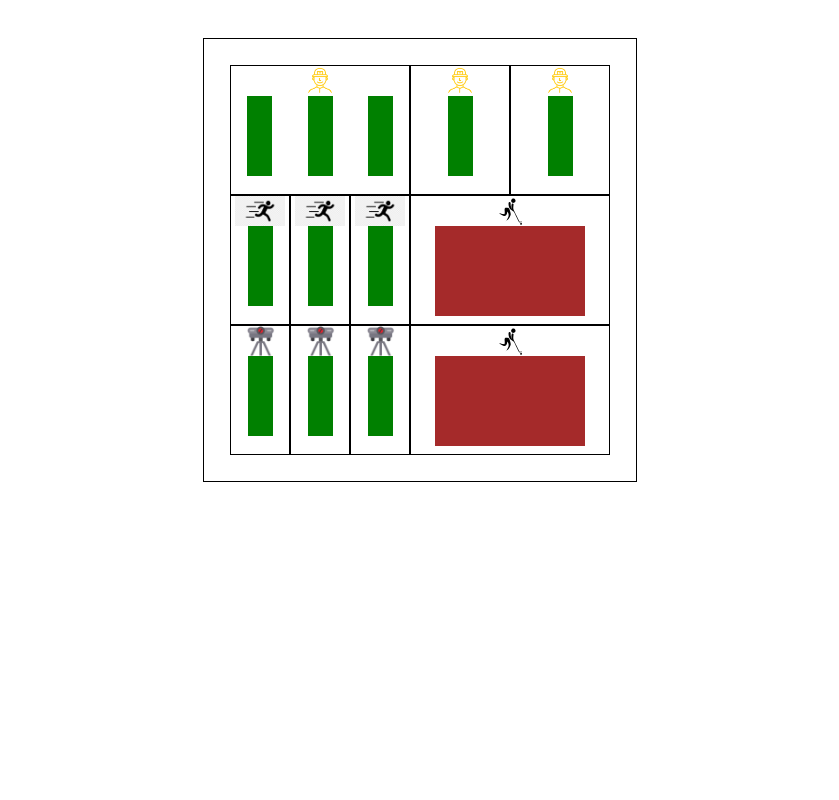
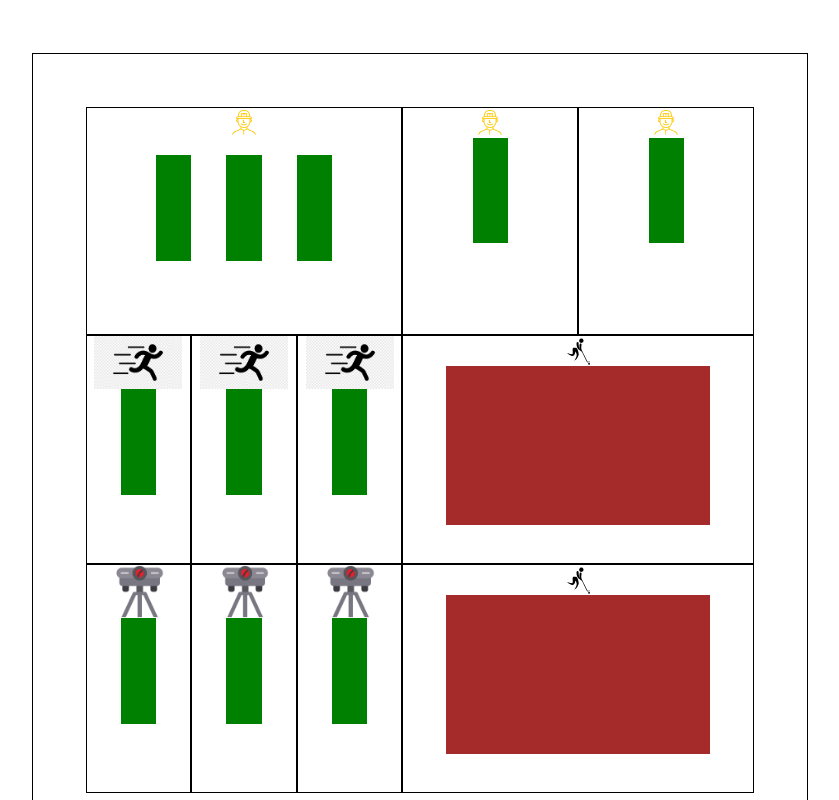
Before and after one commit to mvishnurana1/revo-bookings-app, a React (Create React App) app: page / in a window 1280 px wide. Shown: the whole page, without its empty margins (220-1059 px from the left). Built offline with nearby package versions, Linux system fonts and the light colour scheme.

Commit message:
Changed px to rems

```diff
--- a/src/Components/Map/Map.css
+++ b/src/Components/Map/Map.css
@@ -1,7 +1,7 @@
 .boundary {
   align-items: center;
   display: flex;
-  justify-content: center;
+  justify-content: space-around;
 }
 
 .bowlingMachine {
@@ -9,9 +9,9 @@
   border: 1px solid black;
   color: pink;
   display: flex;
-  height: 130px;
-  width: 60px;
-  writing-mode: vertical-rl;
+  height: 13rem;
+  width: 6rem;
+  flex-direction: column;
 }
 
 .bowlingMachineBox {
@@ -19,15 +19,15 @@
   border:1px solid black;
   display: flex;
   flex-direction: column;
-  height: 130px;
-  width: 180px;
+  height: 13rem;
+  width: 18rem;
 }
 
 .bowlingMachineBorder {
   align-items: center;
   display: flex;
-  height: 30px;
-  width: 30px;
+  height: 3rem;
+  width: 3rem;
 }
 
 .columnStyle {
@@ -37,8 +37,8 @@
 
 .court {
   background-color: brown;
-  height: 90px;
-  width: 150px;
+  height: 9rem;
+  width: 15rem;
 }
 
 .CoachesBox1 {
@@ -46,54 +46,49 @@
   border: 1px solid black;
   display: flex;
   flex-direction: column;
-  height: 130px;
-  width: 100px;
+  height: 13rem;
+  width: 10rem;
 }
 
 .floorBall {
   align-items: center;
   border: 1px solid black;
   display: flex;
-  height: 130px;
-  width: 200px;
-  writing-mode: vertical-rl;
+  height: 13rem;
+  width: 20rem;
+  flex-direction: column;
 }
 
 .imgStyles {
   align-content: center;
   display: flex;
-  height: 50px;
-  width: 50px;
+  height: 5rem;
+  width: 5rem;
 }
 
 .imgStyling {
-  width: 50px;
-  height: 50px;
+  width: 5rem;
+  height: 5rem;
 }
 
 .pitch {
   background-color: green;
-  width: 25px;
-  height: 80px;
+  width: 2rem;
+  height: 6rem;
 }
 
 .pitchBorders {
   align-items: center;
   display: flex;
-  height: 30px;
-  width: 50px;
+  height: 3rem;
+  width: 5rem;
 }
 
 .revoSports {
   border: 1px solid black;
   cursor: pointer;
-  margin-top: 3%;
-  padding: 2%;
-}
-
-.revoSports >* {
-  align-self: center;
-  flex-grow: 1;
+  margin: 3rem;
+  padding: 3rem;
 }
 
 .rowStyle {
@@ -106,14 +101,19 @@
   align-items: center;
   border: 1px solid black;
   display: flex;
-  height: 130px;
-  width: 60px;
-  writing-mode: vertical-rl;
+  height: 13rem;
+  width: 6rem;
+  flex-direction: column;
 }
 
 .triplePitch {
   display: flex;
   flex-direction: row;
   justify-content: space-between;
-  margin-top: -1rem;
+  margin-bottom: 1rem;
+  padding-bottom: .5rem;
 }
+
+.triplet {
+  margin: 1rem;
+}
```
